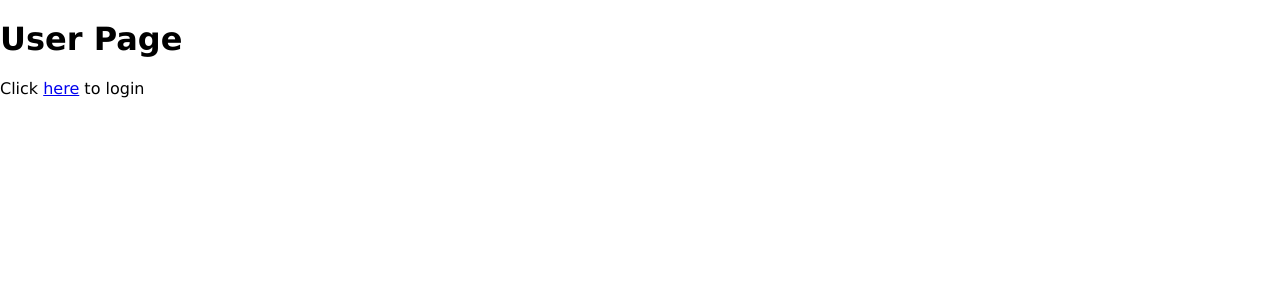
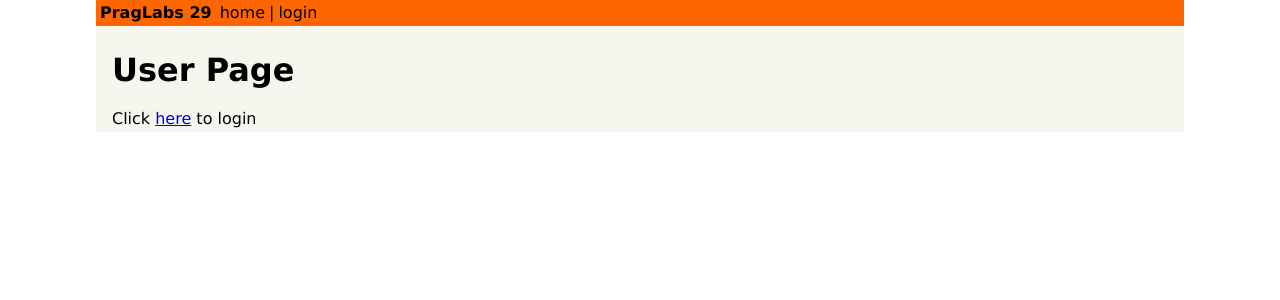
Before and after one commit to colis/wp-graphql-react-auth, a React (Create React App) app: page / in a window 1280 px wide. Shown: the top 300 px of the page. Built offline with nearby package versions, Linux system fonts and the light colour scheme.

Commit message:
Add Header component

```diff
--- a/src/components/App.js
+++ b/src/components/App.js
@@ -5,12 +5,18 @@
 
 import Login from './Login';
 import UserPage from './UserPage';
+import Header from './Header';
 
 const App = () => (
-  <Switch>
-    <Route exact path="/" component={UserPage} />
-    <Route exact path="/login" component={Login} />
-  </Switch>
+  <div className="center w85">
+    <Header />
+    <div className="ph3 pv1 background-gray">
+      <Switch>
+        <Route exact path="/" component={UserPage} />
+        <Route exact path="/login" component={Login} />
+      </Switch>
+    </div>
+  </div>
 );
 
 export default App;
--- /dev/null
+++ b/src/components/Header.js
@@ -0,0 +1,22 @@
+import React from 'react';
+import { Link } from 'react-router-dom';
+import { withRouter } from 'react-router';
+
+const Header = () => {
+  return (
+    <div className="flex pa1 justify-between nowrap orange">
+      <div className="flex flex-fixed black">
+        <div className="fw7 mr1">PragLabs 29</div>
+        <Link to="/" className="ml1 no-underline black">
+          home
+        </Link>
+        <div className="ml1">|</div>
+        <Link to="/login" className="ml1 no-underline black">
+          login
+        </Link>
+      </div>
+    </div>
+  );
+};
+
+export default withRouter(Header);
```
